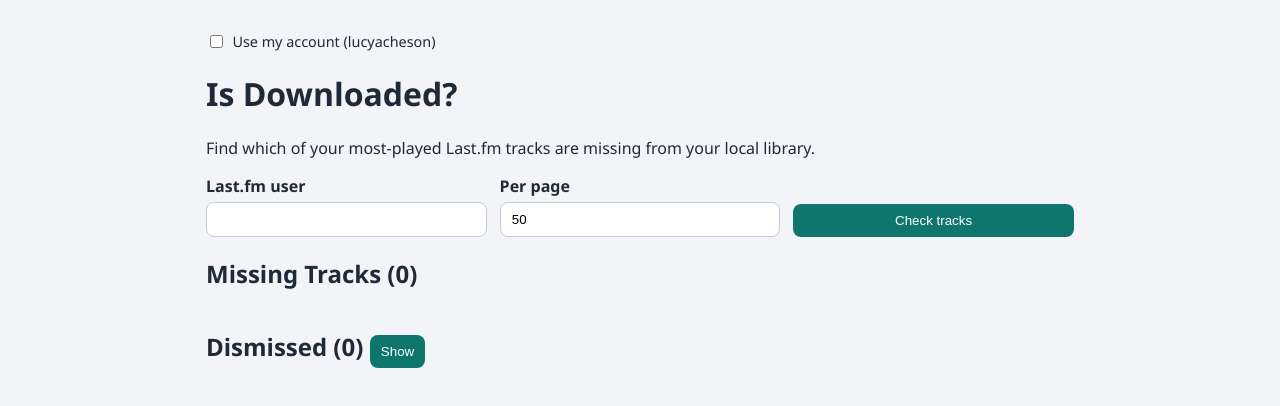
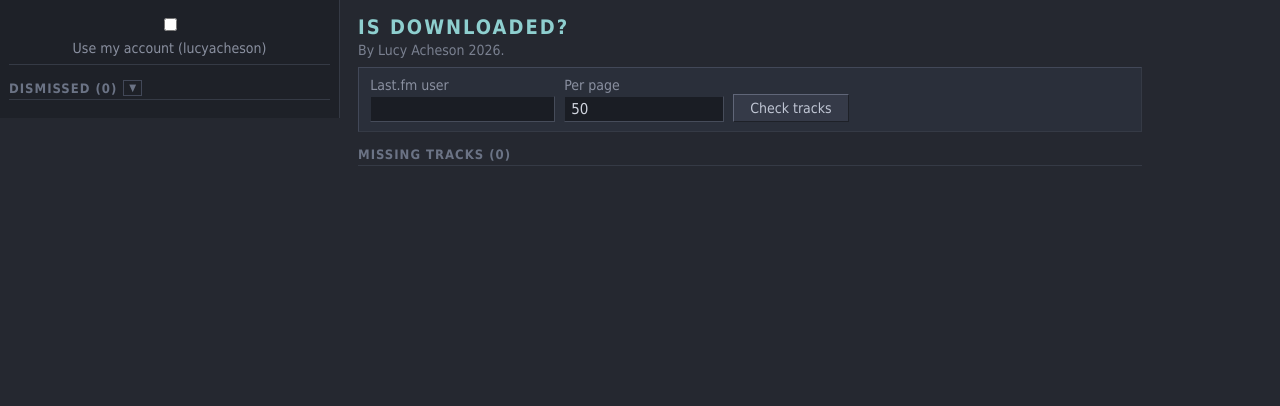
Before and after one commit to lucyach/is-downloaded, a React (Vite) app in the folder frontend/: page / in a window 1280 px wide. Shown: the top 406 px of the page. Built offline with nearby package versions, Linux system fonts and the light colour scheme.

Commit message:
ui updates!

```diff
--- a/frontend/src/App.tsx
+++ b/frontend/src/App.tsx
@@ -5,22 +5,25 @@ import type { CheckedTrack } from "./types";
 const DISMISSED_KEY = "dismissed_tracks";
 const MY_USERNAME = "lucyacheson";
 
+type DismissReason = "have_it" | "dont_want";
+type DismissedEntry = CheckedTrack & { reason: DismissReason };
+
 function dismissKey(artist: string, title: string) {
   return `${artist.toLowerCase()}::${title.toLowerCase()}`;
 }
 
-function loadDismissed(): Map<string, CheckedTrack> {
+function loadDismissed(): Map<string, DismissedEntry> {
   try {
     const raw = localStorage.getItem(DISMISSED_KEY);
     if (!raw) return new Map();
-    const arr = JSON.parse(raw) as CheckedTrack[];
-    return new Map(arr.map((t) => [dismissKey(t.artist, t.title), t]));
+    const arr = JSON.parse(raw) as DismissedEntry[];
+    return new Map(arr.map((t) => [dismissKey(t.artist, t.title), { ...t, reason: t.reason ?? "have_it" }]));
   } catch {
     return new Map();
   }
 }
 
-function saveDismissed(map: Map<string, CheckedTrack>) {
+function saveDismissed(map: Map<string, DismissedEntry>) {
   localStorage.setItem(DISMISSED_KEY, JSON.stringify([...map.values()]));
 }
 
@@ -33,12 +36,12 @@ export default function App() {
   const [page, setPage] = useState(0);
   const [totalPages, setTotalPages] = useState(0);
   const [totalTracks, setTotalTracks] = useState(0);
-  const [dismissed, setDismissed] = useState<Map<string, CheckedTrack>>(loadDismissed);
+  const [dismissed, setDismissed] = useState<Map<string, DismissedEntry>>(loadDismissed);
   const [showDismissed, setShowDismissed] = useState(false);
 
-  function dismiss(track: CheckedTrack) {
+  function dismiss(track: CheckedTrack, reason: DismissReason) {
     const next = new Map(dismissed);
-    next.set(dismissKey(track.artist, track.title), track);
+    next.set(dismissKey(track.artist, track.title), { ...track, reason });
     saveDismissed(next);
     setDismissed(next);
   }
@@ -94,18 +97,47 @@ export default function App() {
   const dismissedList = [...dismissed.values()];
 
   return (
-    <main className="page">
+    <div className="layout">
+      <aside className="sidebar">
         <label className="autofill-check">
           <input
             type="checkbox"
             checked={user === MY_USERNAME}
             onChange={(e) => handleAutofill(e.target.checked)}
           />
-        Use my account ({MY_USERNAME})
+          Use my account (lucyacheson)
         </label>
 
+        <section className="dismissed-panel">
+          <h2>
+            Dismissed ({dismissedList.length}){" "}
+            <button className="btn-toggle" onClick={() => setShowDismissed((v) => !v)}>
+              {showDismissed ? "▲" : "▼"}
+            </button>
+          </h2>
+          {showDismissed && (
+            <ul className="results dismissed-results">
+              {dismissedList.length === 0 && <li className="empty-note">Nothing dismissed yet.</li>}
+              {dismissedList.map((track) => (
+                <li key={`dismissed-${track.artist}-${track.title}`}>
+                  <div className="dismissed-header">
+                    <strong>{track.title}</strong>
+                    <span className={`dismiss-reason-badge ${track.reason === "have_it" ? "badge-have-it" : "badge-skip"}`}>
+                      {track.reason === "have_it" ? "✓ have it" : "✕ skip"}
+                    </span>
+                  </div>
+                  <div className="meta">{track.artist}</div>
+                  <button className="btn-restore" onClick={() => undismiss(track)}>restore</button>
+                </li>
+              ))}
+            </ul>
+          )}
+        </section>
+      </aside>
+
+      <main className="main-content">
         <h1>Is Downloaded?</h1>
-      <p>Find which of your most-played Last.fm tracks are missing from your local library.</p>
+        <p>By Lucy Acheson 2026.</p>
 
         <form onSubmit={onSubmit} className="controls">
           <label>
@@ -132,8 +164,8 @@ export default function App() {
         {error && <p className="error">{error}</p>}
 
         {totalTracks > 0 && (
-        <p>
-          Showing page {page} of {totalPages} ({totalTracks.toLocaleString()} total scrobbled tracks) &mdash; {visibleTracks.length} missing shown
+          <p className="status-line">
+            Page {page} of {totalPages} &mdash; {totalTracks.toLocaleString()} total scrobbles &mdash; {visibleTracks.length} missing shown
           </p>
         )}
 
@@ -142,48 +174,24 @@ export default function App() {
           <ul className="results">
             {visibleTracks.map((track) => (
               <li key={`${track.artist}-${track.title}-${track.playcount}`} className="miss">
-              <button className="dismiss-x" onClick={() => dismiss(track)} title="Dismiss">&times;</button>
-              <div>
-                <strong>{track.title}</strong>
+                <div><strong>{track.title}</strong></div>
+                <div className="meta">{track.artist} &mdash; {track.album || "Unknown album"}</div>
+                <div className="meta">Plays: {track.playcount}</div>
+                <div className="card-actions">
+                  <button className="btn-have-it" onClick={() => dismiss(track, "have_it")}>✓ Already Downloaded</button>
+                  <button className="btn-skip" onClick={() => dismiss(track, "dont_want")}>✕ Not Interested</button>
                 </div>
-              <div>Artist: {track.artist}</div>
-              <div>Album: {track.album || "Unknown album"}</div>
-              <div>Plays: {track.playcount}</div>
               </li>
             ))}
           </ul>
         </section>
 
         {page > 0 && page < totalPages && (
-        <button disabled={loading} onClick={onLoadMore}>
+          <button className="btn-load-more" disabled={loading} onClick={onLoadMore}>
             {loading ? "Loading..." : `Load more (page ${page + 1} of ${totalPages})`}
           </button>
         )}
-
-      <section>
-        <h2>
-          Dismissed ({dismissedList.length}){" "}
-          <button onClick={() => setShowDismissed((v) => !v)}>
-            {showDismissed ? "Hide" : "Show"}
-          </button>
-        </h2>
-        {showDismissed && (
-          <ul className="results">
-            {dismissedList.length === 0 && <li>No dismissed tracks.</li>}
-            {dismissedList.map((track) => (
-              <li key={`dismissed-${track.artist}-${track.title}`} className="miss">
-                <div>
-                  <strong>{track.title}</strong>
+      </main>
     </div>
-                <div>Artist: {track.artist}</div>
-                <div>Album: {track.album || "Unknown album"}</div>
-                <div>Plays: {track.playcount}</div>
-                <button onClick={() => undismiss(track)}>Restore</button>
-              </li>
-            ))}
-          </ul>
-        )}
-      </section>
-    </main>
   );
 }
--- a/frontend/src/styles.css
+++ b/frontend/src/styles.css
@@ -1,7 +1,8 @@
 :root {
-  font-family: "Segoe UI", Tahoma, Geneva, Verdana, sans-serif;
-  color: #1f2937;
-  background: #f2f4f8;
+  font-family: Tahoma, "MS Sans Serif", Arial, sans-serif;
+  font-size: 15px;
+  color: #d0d4de;
+  background: #252830;
 }
 
 * {
@@ -12,97 +13,337 @@ body {
   margin: 0;
 }
 
-.page {
-  max-width: 900px;
-  margin: 0 auto;
-  padding: 2rem 1rem 3rem;
+/* ── Two-column layout ── */
+
+.layout {
+  display: grid;
+  grid-template-columns: 340px 1fr;
+  min-height: 100vh;
+  align-items: start;
 }
 
+.sidebar {
+  background: #1e2128;
+  border-right: 1px solid #353a45;
+  padding: 0.75rem 0.6rem;
+  display: flex;
+  flex-direction: column;
+  gap: 0.5rem;
+}
+
+.main-content {
+  padding: 1rem 1.2rem 3rem;
+  max-width: 820px;
+}
+
+/* ── Typography ── */
+
+h1 {
+  font-size: 20px;
+  font-weight: bold;
+  text-transform: uppercase;
+  letter-spacing: 2px;
+  color: #8ecfcf;
+  margin: 0 0 0.2rem;
+}
+
+h2 {
+  font-size: 13px;
+  font-weight: bold;
+  text-transform: uppercase;
+  letter-spacing: 1px;
+  color: #6b7385;
+  margin: 1rem 0 0.4rem;
+  border-bottom: 1px solid #353a45;
+  padding-bottom: 3px;
+  display: flex;
+  align-items: center;
+  gap: 6px;
+}
+
+p {
+  font-size: 14px;
+  color: #7a8090;
+  margin: 0.2rem 0 0.6rem;
+}
+
+.status-line {
+  font-size: 12px;
+  color: #5a6070;
+  margin: 0.4rem 0 0.2rem;
+}
+
+/* ── Controls form ── */
+
 .controls {
-  display: grid;
-  grid-template-columns: repeat(auto-fit, minmax(220px, 1fr));
-  gap: 0.8rem;
-  margin-bottom: 1rem;
+  display: flex;
+  flex-wrap: wrap;
+  align-items: flex-end;
+  gap: 0.6rem;
+  margin-bottom: 0.75rem;
+  padding: 0.6rem 0.75rem;
+  background: #2a2f3a;
+  border: 1px solid #353a45;
+  border-top-color: #424858;
+  border-left-color: #424858;
 }
 
 label {
-  display: grid;
-  gap: 0.35rem;
-  font-weight: 600;
+  display: flex;
+  flex-direction: column;
+  gap: 3px;
+  font-size: 14px;
+  font-weight: normal;
+  color: #8a90a0;
 }
 
-input,
-button {
-  padding: 0.55rem 0.7rem;
-  border: 1px solid #c4cad7;
-  border-radius: 8px;
+input {
+  padding: 3px 6px;
+  background: #1a1d24;
+  border: 1px solid #464c5a;
+  border-top-color: #2a2f3a;
+  border-left-color: #2a2f3a;
+  color: #d0d4de;
+  font-family: inherit;
+  font-size: 15px;
+  border-radius: 0;
+  outline: none;
+  min-width: 160px;
 }
+
+input:focus {
+  border-color: #5b90c8;
+}
+
+/* ── Buttons (base) ── */
 
 button {
   cursor: pointer;
-  background: #0f766e;
-  color: #ffffff;
-  border: none;
+  background: #353a48;
+  color: #c0c6d4;
+  border: 1px solid #4a5060;
+  border-top-color: #606678;
+  border-left-color: #606678;
+  border-bottom-color: #1e2128;
+  border-right-color: #1e2128;
+  font-family: inherit;
+  font-size: 14px;
+  padding: 5px 16px;
+  border-radius: 0;
   align-self: end;
 }
+
+button:hover {
+  background: #404660;
+  color: #e0e6f0;
+}
+
+button:active {
+  border-top-color: #1e2128;
+  border-left-color: #1e2128;
+  border-bottom-color: #606678;
+  border-right-color: #606678;
+}
+
+button:disabled {
+  color: #4a5060;
+  cursor: default;
+}
+
+/* ── Track list ── */
 
 .results {
   list-style: none;
   padding: 0;
-  display: grid;
-  gap: 0.6rem;
+  display: flex;
+  flex-direction: column;
+  gap: 1px;
 }
 
 .results li {
   position: relative;
-  border-radius: 10px;
-  padding: 0.75rem;
-  background: #ffffff;
-  border: 1px solid #e5e7eb;
+  padding: 8px 10px;
+  padding-right: 20rem;
+  background: #2a2f3a;
+  border: 1px solid #353a45;
+  font-size: 15px;
+  line-height: 1.8;
+}
+
+.results li:nth-child(even) {
+  background: #272c36;
+}
+
+.results li.miss {
+  border-left: 3px solid #7a3535;
 }
 
 .results li.hit {
-  border-left: 5px solid #15803d;
+  border-left: 3px solid #2e6e4a;
 }
 
-.results li.miss {
-  border-left: 5px solid #b91c1c;
+.meta {
+  font-size: 13px;
+  color: #6b7385;
 }
 
-.error {
-  color: #b91c1c;
-  font-weight: 600;
+/* ── Card action buttons ── */
+
+.card-actions {
+  display: flex;
+  gap: 4px;
+  position: absolute;
+  top: 6px;
+  right: 7px;
 }
 
-.dismiss-x {
-  position: absolute;
-  top: 0.4rem;
-  right: 0.4rem;
-  padding: 0 0.4rem;
-  background: transparent;
-  color: #6b7280;
-  border: none;
-  font-size: 1.2rem;
-  line-height: 1;
-  border-radius: 4px;
+.btn-have-it {
+  background: #1e3528;
+  color: #72c48a;
+  border: 1px solid #2e5a3a;
+  border-top-color: #3a7a50;
+  border-left-color: #3a7a50;
+  border-bottom-color: #0d1f14;
+  border-right-color: #0d1f14;
+  font-size: 13px;
+  padding: 4px 10px;
+  cursor: pointer;
 }
 
-.dismiss-x:hover {
-  background: #fee2e2;
-  color: #b91c1c;
+.btn-have-it:hover {
+  background: #264530;
+  color: #90d8a0;
 }
+
+.btn-skip {
+  background: #2e3240;
+  color: #7a8090;
+  border: 1px solid #424858;
+  border-top-color: #505668;
+  border-left-color: #505668;
+  border-bottom-color: #181c24;
+  border-right-color: #181c24;
+  font-size: 13px;
+  padding: 4px 10px;
+  cursor: pointer;
+}
+
+.btn-skip:hover {
+  background: #383d50;
+  color: #a0a8b8;
+}
+
+.btn-load-more {
+  margin-top: 0.75rem;
+}
+
+/* ── Error ── */
+
+.error {
+  color: #c86060;
+  font-size: 13px;
+  font-weight: bold;
+}
+
+/* ── Sidebar: autofill checkbox ── */
 
 .autofill-check {
   display: flex;
   align-items: center;
-  gap: 0.4rem;
-  font-weight: 500;
-  font-size: 0.9rem;
-  margin-bottom: 0.5rem;
+  gap: 6px;
+  font-size: 14px;
+  color: #8a90a0;
+  padding: 4px 2px;
+  border-bottom: 1px solid #353a45;
+  padding-bottom: 8px;
 }
 
 .autofill-check input {
   width: auto;
+  min-width: unset;
   padding: 0;
-  border: none;
+  border: 1px solid #555;
 }
+
+/* ── Sidebar: dismissed panel ── */
+
+.dismissed-panel h2 {
+  margin-top: 0.5rem;
+}
+
+.btn-toggle {
+  padding: 0 5px;
+  font-size: 10px;
+  line-height: 1.4;
+  background: transparent;
+  border: 1px solid #424858;
+  color: #6b7385;
+}
+
+.btn-toggle:hover {
+  background: #2a2f3a;
+  color: #a0a8b8;
+}
+
+.dismissed-results {
+}
+
+.dismissed-results li {
+  position: static;
+  padding: 7px 8px;
+  padding-right: 8px;
+  font-size: 14px;
+  border-left: none;
+}
+
+.dismissed-header {
+  display: flex;
+  flex-direction: column;
+  gap: 2px;
+}
+
+.dismiss-reason-badge {
+  font-size: 12px;
+  font-weight: bold;
+  padding: 1px 5px;
+  text-transform: uppercase;
+  letter-spacing: 0.5px;
+  display: inline-block;
+}
+
+.badge-have-it {
+  background: #1a2e1e;
+  color: #5aaf6a;
+  border: 1px solid #2e5a38;
+}
+
+.badge-skip {
+  background: #262a34;
+  color: #5a6070;
+  border: 1px solid #353a45;
+}
+
+.btn-restore {
+  background: #2e3240;
+  color: #6b7385;
+  border: 1px solid #424858;
+  border-top-color: #505668;
+  border-left-color: #505668;
+  border-bottom-color: #181c24;
+  border-right-color: #181c24;
+  font-size: 12px;
+  padding: 3px 9px;
+  cursor: pointer;
+  margin-top: 3px;
+}
+
+.btn-restore:hover {
+  background: #383d50;
+  color: #a0a8b8;
+}
+
+.empty-note {
+  font-size: 11px;
+  color: #4a5060;
+  padding: 4px 0;
+}
```
Lines whose indentation alone changed are shown as unchanged.
